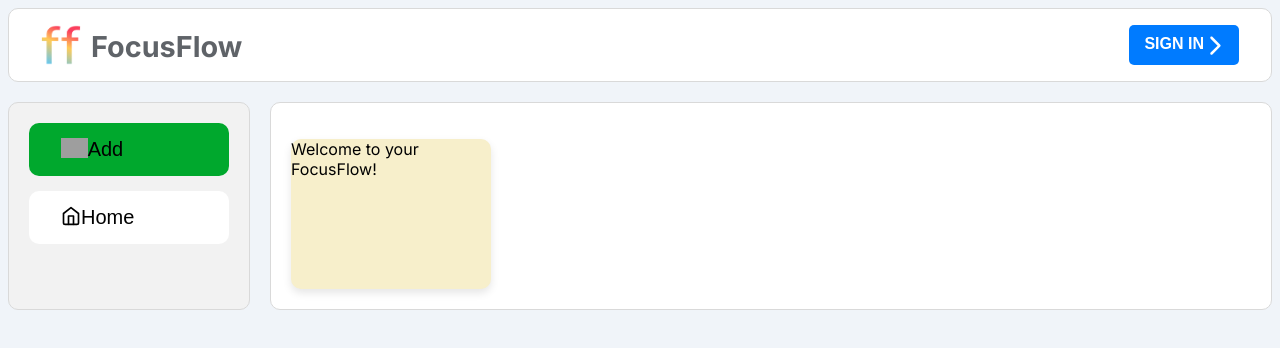
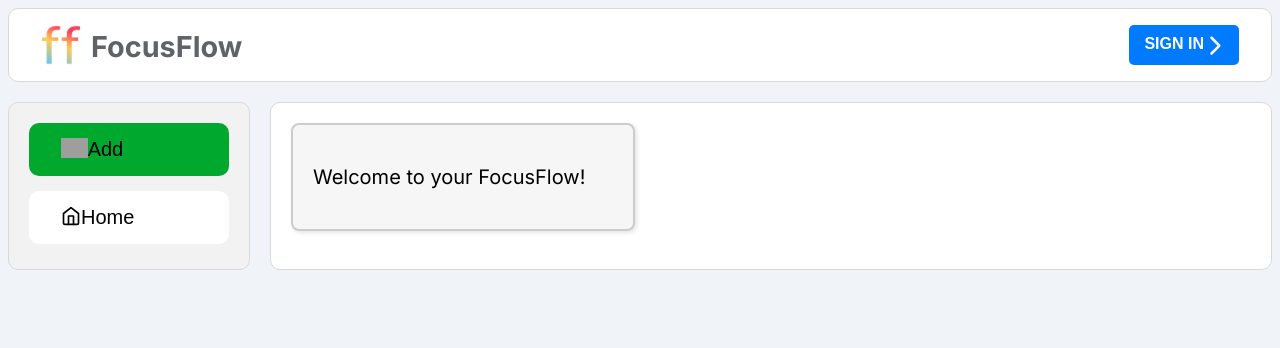
Before and after one commit to deepgod/FocusFlow, a Next.js app in the folder focus_app/: page /home in a window 1280 px wide. Shown: the top 348 px of the page. Built offline with nearby package versions, Linux system fonts and the light colour scheme; grey boxes are pictures that could not be loaded.

Commit message:
Update StickyNote.module.css

```diff
--- a/focus_app/src/app/components/StickyNote.module.css
+++ b/focus_app/src/app/components/StickyNote.module.css
@@ -1,3 +1,4 @@
+/*
 .note {
     background-color: #f7efcb;
     width: 200px;
@@ -5,3 +6,14 @@
     border-radius: 10px;
     box-shadow: 0 4px 8px rgba(0, 0, 0, 0.1);
 }
+*/
+
+.note {
+    background-color: #f6f6f6;
+    border: 2px solid #ccc;
+    border-radius: 8px;
+    padding: 20px; /* Increase the padding */
+    width: 300px; /* Increase the width */
+    font-size: 20px; /* Increase the font size */
+    box-shadow: 2px 2px 4px rgba(0, 0, 0, 0.1);
+  }
```
